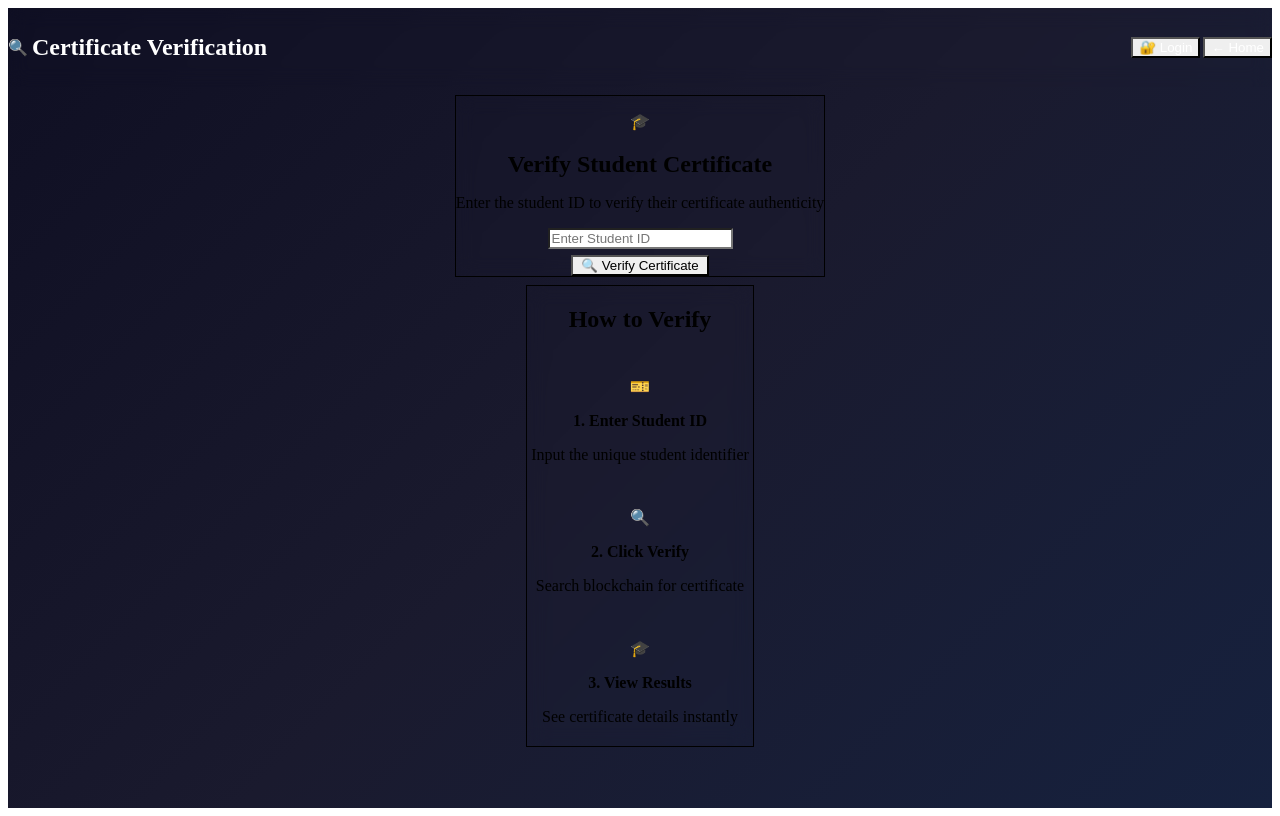
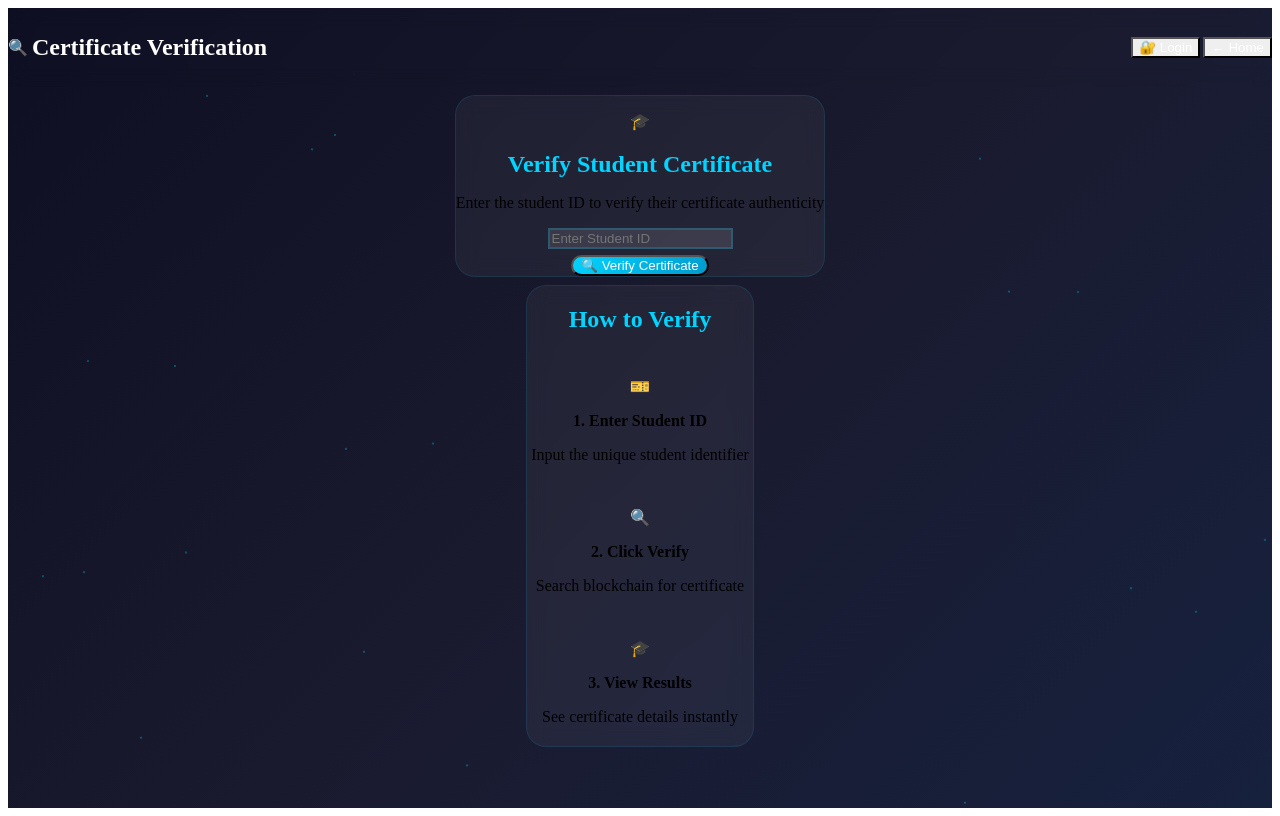
Before and after one commit to Bshisia/Decentre, a Next.js app in the folder decentre/: page /verify in a window 1280 px wide. Built offline with nearby package versions, Linux system fonts and the light colour scheme.

Commit message:
chore: style the login page

```diff
--- a/decentre/src/pages/verify.tsx
+++ b/decentre/src/pages/verify.tsx
@@ -70,16 +70,39 @@ const Verify: React.FC = () => {
 
     return (
         <Box minH="100vh" bg="linear-gradient(135deg, #0f0f23 0%, #1a1a2e 50%, #16213e 100%)" position="relative" overflow="hidden">
+            {/* Animated Background Particles */}
+            <Box position="absolute" inset={0} pointerEvents="none">
+                {[...Array(25)].map((_, i) => (
+                    <Box
+                        key={i}
+                        position="absolute"
+                        w="2px"
+                        h="2px"
+                        bg="#00d4ff"
+                        borderRadius="50%"
+                        opacity={0.4}
+                        left={`${Math.random() * 100}%`}
+                        top={`${Math.random() * 100}%`}
+                        animation={`float ${3 + Math.random() * 3}s ease-in-out infinite`}
+                        sx={{
+                            '@keyframes float': {
+                                '0%, 100%': { transform: 'translateY(0px) rotate(0deg)' },
+                                '50%': { transform: 'translateY(-20px) rotate(180deg)' }
+                            }
+                        }}
+                    />
+                ))}
+            </Box>
             <Navbar title="Certificate Verification" icon="🔍" showLogin />
 
             <Container maxW="4xl" py={8}>
                 <VStack spacing={8}>
                     {/* Search Section */}
-                    <Card w="full" bg="whiteAlpha.900" backdropFilter="blur(10px)" border="1px solid" borderColor="whiteAlpha.300" shadow="2xl">
+                    <Card w="full" bg="rgba(255, 255, 255, 0.05)" backdropFilter="blur(10px)" border="1px solid rgba(0, 212, 255, 0.1)" borderRadius="20px" shadow="2xl" _hover={{ transform: 'translateY(-5px)', borderColor: 'rgba(0, 212, 255, 0.3)' }} transition="all 0.3s ease">
                         <CardHeader textAlign="center">
                             <Text fontSize="6xl" mb={4}>🎓</Text>
-                            <Heading size="xl" color="gray.800" mb={2}>Verify Student Certificate</Heading>
-                            <Text color="gray.600" fontSize="lg">Enter the student ID to verify their certificate authenticity</Text>
+                            <Heading size="xl" color="#00d4ff" mb={2}>Verify Student Certificate</Heading>
+                            <Text color="whiteAlpha.800" fontSize="lg">Enter the student ID to verify their certificate authenticity</Text>
                         </CardHeader>
                         <CardBody>
                             <VStack spacing={6}>
@@ -88,19 +111,24 @@ const Verify: React.FC = () => {
                                     onChange={(e: React.ChangeEvent<HTMLInputElement>) => setStudentId(e.target.value)}
                                     onKeyPress={handleKeyPress}
                                     placeholder="Enter Student ID"
-                                    bg="white"
-                                    borderColor="gray.300"
-                                    _focus={{ borderColor: 'green.500', boxShadow: '0 0 0 1px #38A169' }}
+                                    bg="rgba(255, 255, 255, 0.1)"
+                                    border="2px solid rgba(0, 212, 255, 0.2)"
+                                    color="white"
+                                    _placeholder={{ color: 'whiteAlpha.600' }}
+                                    _focus={{ borderColor: '#00d4ff', shadow: '0 0 0 1px #00d4ff' }}
                                     size="lg"
                                     maxW="md"
                                 />
                                 <Button
                                     onClick={handleVerify}
-                                    colorScheme="green"
+                                    bg="linear-gradient(135deg, #00d4ff, #0099cc)"
+                                    color="white"
                                     size="lg"
+                                    borderRadius="50px"
                                     isLoading={loading}
                                     loadingText="Verifying..."
                                     px={8}
+                                    _hover={{ transform: 'translateY(-2px)', boxShadow: '0 10px 25px rgba(0, 212, 255, 0.3)' }}
                                 >
                                     🔍 Verify Certificate
                                 </Button>
@@ -123,19 +151,20 @@ const Verify: React.FC = () => {
                     {certificate && (
                         <Card
                             w="full"
-                            bg="whiteAlpha.950"
+                            bg="rgba(255, 255, 255, 0.05)"
                             backdropFilter="blur(10px)"
                             border="2px solid"
-                            borderColor={certificate.isRevoked ? 'red.300' : 'green.300'}
+                            borderColor={certificate.isRevoked ? 'rgba(255, 71, 87, 0.5)' : 'rgba(0, 212, 255, 0.5)'}
+                            borderRadius="20px"
                             shadow="2xl"
                         >
-                            <CardHeader bg={certificate.isRevoked ? 'red.100' : 'green.100'} borderTopRadius="md">
+                            <CardHeader bg={certificate.isRevoked ? 'rgba(255, 71, 87, 0.1)' : 'rgba(0, 212, 255, 0.1)'} borderTopRadius="20px">
                                 <HStack justify="space-between" align="center">
                                     <HStack>
                                         <Text fontSize="2xl">
                                             {certificate.isRevoked ? '❌' : '✅'}
                                         </Text>
-                                        <Heading size="md" color={certificate.isRevoked ? 'red.700' : 'green.700'}>
+                                        <Heading size="md" color={certificate.isRevoked ? '#ff4757' : '#00d4ff'}>
                                             Certificate {certificate.isRevoked ? 'Revoked' : 'Verified'}
                                         </Heading>
                                     </HStack>
@@ -178,42 +207,42 @@ const Verify: React.FC = () => {
                                     </VStack>
                                     <VStack align="start" spacing={4}>
                                         <Box>
-                                            <Text fontSize="sm" color="gray.500" mb={1}>Student Name</Text>
-                                            <Text fontSize="lg" fontWeight="bold">{certificate.studentName}</Text>
+                                            <Text fontSize="sm" color="whiteAlpha.600" mb={1}>Student Name</Text>
+                                            <Text fontSize="lg" fontWeight="bold" color="white">{certificate.studentName}</Text>
                                         </Box>
                                         <Box>
-                                            <Text fontSize="sm" color="gray.500" mb={1}>Student ID</Text>
-                                            <Text fontSize="lg" fontWeight="bold">{studentId}</Text>
+                                            <Text fontSize="sm" color="whiteAlpha.600" mb={1}>Student ID</Text>
+                                            <Text fontSize="lg" fontWeight="bold" color="white">{studentId}</Text>
                                         </Box>
                                     </VStack>
                                     <VStack align="start" spacing={4}>
                                         <Box>
                                             <HStack mb={1}>
                                                 <Text>🏢</Text>
-                                                <Text fontSize="sm" color="gray.500">Institution</Text>
+                                                <Text fontSize="sm" color="whiteAlpha.600">Institution</Text>
                                             </HStack>
-                                            <Text fontSize="lg" fontWeight="bold">{certificate.institution}</Text>
+                                            <Text fontSize="lg" fontWeight="bold" color="white">{certificate.institution}</Text>
                                         </Box>
                                         <Box>
                                             <HStack mb={1}>
                                                 <Text>📅</Text>
-                                                <Text fontSize="sm" color="gray.500">Date Issued</Text>
+                                                <Text fontSize="sm" color="whiteAlpha.600">Date Issued</Text>
                                             </HStack>
-                                            <Text fontSize="lg" fontWeight="bold">{certificate.dateIssued}</Text>
+                                            <Text fontSize="lg" fontWeight="bold" color="white">{certificate.dateIssued}</Text>
                                         </Box>
                                     </VStack>
                                 </SimpleGrid>
                                 <Divider my={4} />
                                 <Box>
-                                    <Text fontSize="sm" color="gray.500" mb={1}>Course/Program</Text>
-                                    <Text fontSize="xl" fontWeight="bold" color="blue.600">{certificate.course}</Text>
+                                    <Text fontSize="sm" color="whiteAlpha.600" mb={1}>Course/Program</Text>
+                                    <Text fontSize="xl" fontWeight="bold" color="#00d4ff">{certificate.course}</Text>
                                 </Box>
 
                                 {/* Certificate File Display */}
                                 {fullCertificate?.certificateFile && (
                                     <Box mt={6}>
                                         <Divider my={4} />
-                                        <Text fontSize="sm" color="gray.500" mb={3}>Certificate Document</Text>
+                                        <Text fontSize="sm" color="whiteAlpha.600" mb={3}>Certificate Document</Text>
                                         {fullCertificate.certificateFile.type.startsWith('image/') ? (
                                             <Box textAlign="center">
                                                 <img
@@ -245,25 +274,25 @@ const Verify: React.FC = () => {
 
                     {/* Instructions */}
                     {!searched && (
-                        <Card w="full" bg="whiteAlpha.900" backdropFilter="blur(10px)" border="1px solid" borderColor="whiteAlpha.300" shadow="xl">
+                        <Card w="full" bg="rgba(255, 255, 255, 0.05)" backdropFilter="blur(10px)" border="1px solid rgba(0, 212, 255, 0.1)" borderRadius="20px" shadow="xl">
                             <CardBody>
                                 <VStack spacing={4}>
-                                    <Heading size="md" color="gray.700">How to Verify</Heading>
+                                    <Heading size="md" color="#00d4ff">How to Verify</Heading>
                                     <SimpleGrid columns={{ base: 1, md: 3 }} spacing={4} w="full">
                                         <Box textAlign="center" p={4}>
                                             <Text fontSize="3xl" mb={2}>🎫</Text>
                                             <Text fontWeight="bold" mb={1}>1. Enter Student ID</Text>
-                                            <Text fontSize="sm" color="gray.600">Input the unique student identifier</Text>
+                                            <Text fontSize="sm" color="whiteAlpha.700">Input the unique student identifier</Text>
                                         </Box>
                                         <Box textAlign="center" p={4}>
                                             <Text fontSize="3xl" mb={2}>🔍</Text>
                                             <Text fontWeight="bold" mb={1}>2. Click Verify</Text>
-                                            <Text fontSize="sm" color="gray.600">Search blockchain for certificate</Text>
+                                            <Text fontSize="sm" color="whiteAlpha.700">Search blockchain for certificate</Text>
                                         </Box>
                                         <Box textAlign="center" p={4}>
                                             <Text fontSize="3xl" mb={2}>🎓</Text>
                                             <Text fontWeight="bold" mb={1}>3. View Results</Text>
-                                            <Text fontSize="sm" color="gray.600">See certificate details instantly</Text>
+                                            <Text fontSize="sm" color="whiteAlpha.700">See certificate details instantly</Text>
                                         </Box>
                                     </SimpleGrid>
                                 </VStack>
```
